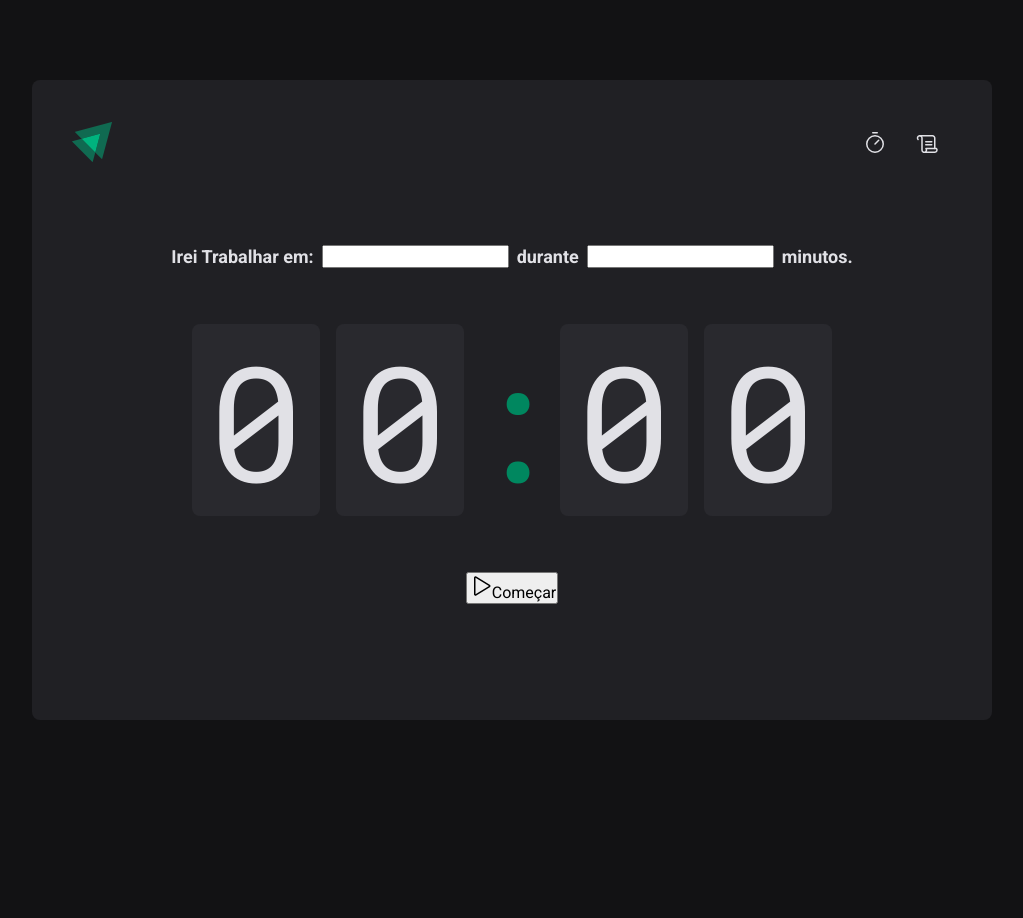
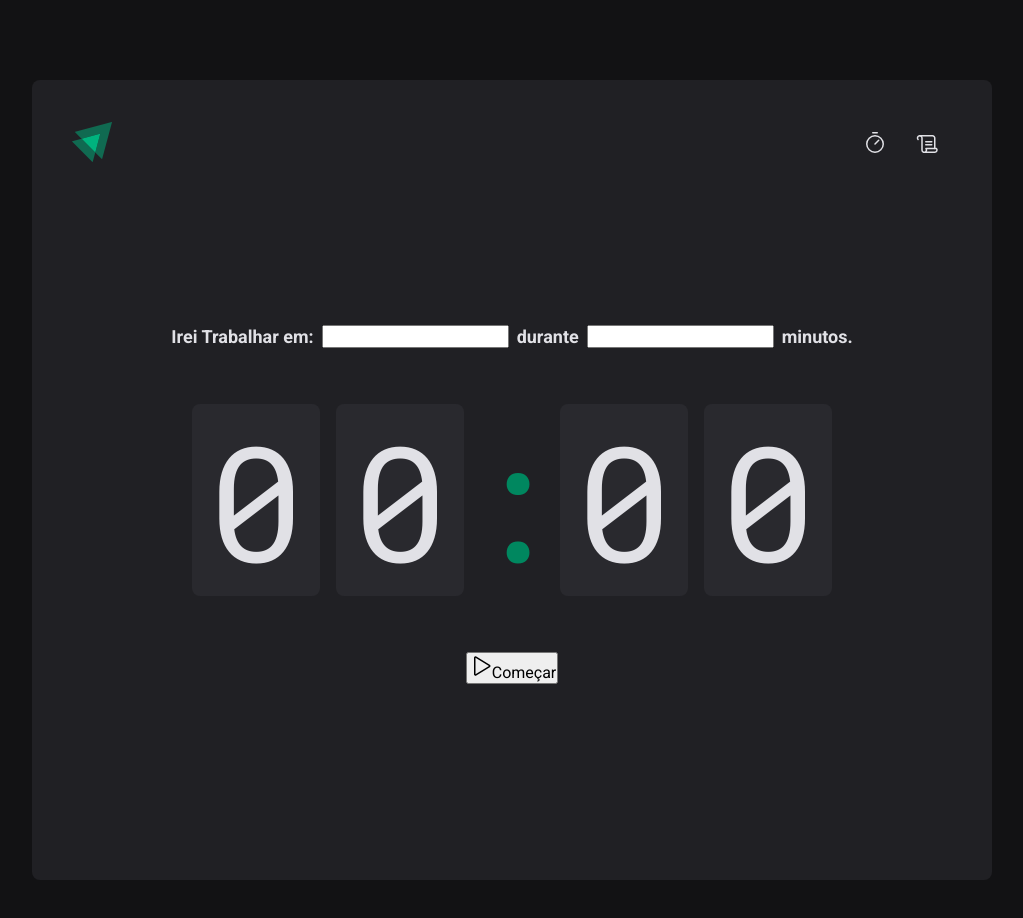
Before and after one commit to etizel/pomodoro-ignite-, a React (Vite) app: page / in a window 1280 px wide. Shown: the top 918 px of the page, without its empty margins (128-1151 px from the left). Before the commit the page ends 800 px from the top, so only its background shows below. Built offline with nearby package versions, Linux system fonts and the light colour scheme.

Commit message:
integration-layout-central

```diff
--- a/src/layouts/DefaulLayout/styles.ts
+++ b/src/layouts/DefaulLayout/styles.ts
@@ -1,8 +1,8 @@
 import styled from "styled-components";
 
 export const LayoutContainer = styled.div`
-  max-width: 74rem;
-  height: calc(100vh - 10rem);
+  max-width: 100rem;
+  height: 100vh;
   margin: 5rem 10rem 5rem 10rem;
   padding: 2.5rem;
 
--- a/src/styles/global.ts
+++ b/src/styles/global.ts
@@ -16,7 +16,7 @@ box-sizing: border-box;
 body {
   background: ${props => props.theme['gray-900']};
   color: ${props => props.theme['gray-100']};
-  -webkit
+
 }
 
 body, input, textarea, button {
```
